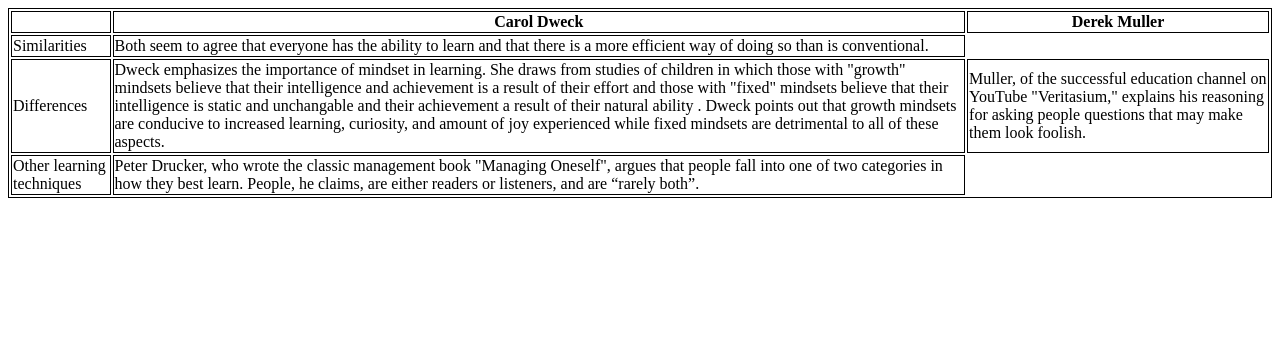
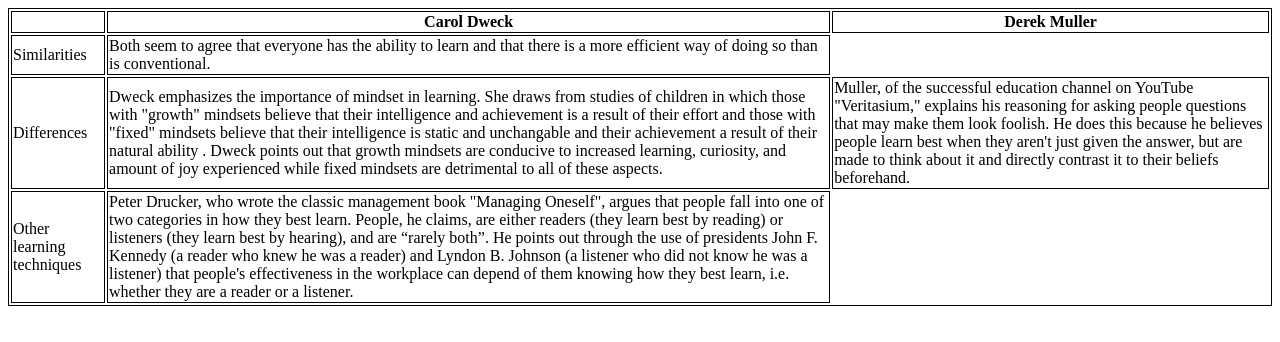
Before and after one commit to JeliHacker/Learning-styles, a plain HTML site: page index.html in a window 1280 px wide. Drawn offline with Linux system fonts and the light colour scheme.

Commit message:
Update index.html

```diff
--- a/index.html
+++ b/index.html
@@ -34,12 +34,17 @@
      . Dweck points out that growth mindsets are conducive to increased learning, curiosity, and amount of joy experienced
      while fixed mindsets are detrimental to all of these aspects.</td>
      <td>Muller, of the successful education channel on YouTube "Veritasium," explains his reasoning for asking people
-     questions that may make them look foolish.</td>
+     questions that may make them look foolish. He does this because he believes people learn best when they aren't just
+     given the answer, but are made to think about it and directly contrast it to their beliefs beforehand.</td>
    </tr>
    <tr>
      <td>Other learning techniques</td>
      <td>Peter Drucker, who wrote the classic management book "Managing Oneself", argues that people fall into one of two
-     categories in how they best learn. People, he claims, are either readers or listeners, and are <q>rarely both</q>. </td>
+     categories in how they best learn. People, he claims, are either readers (they learn best by reading)
+     or listeners (they learn best by hearing), and are <q>rarely both</q>. He
+     points out through the use of presidents John F. Kennedy (a reader who knew he was a reader) and Lyndon B. Johnson
+     (a listener who did not know he was a listener) that people's effectiveness in the workplace can depend of them
+     knowing how they best learn, i.e. whether they are a reader or a listener.</td>
     </tr>
   </table>
 </body>
```
